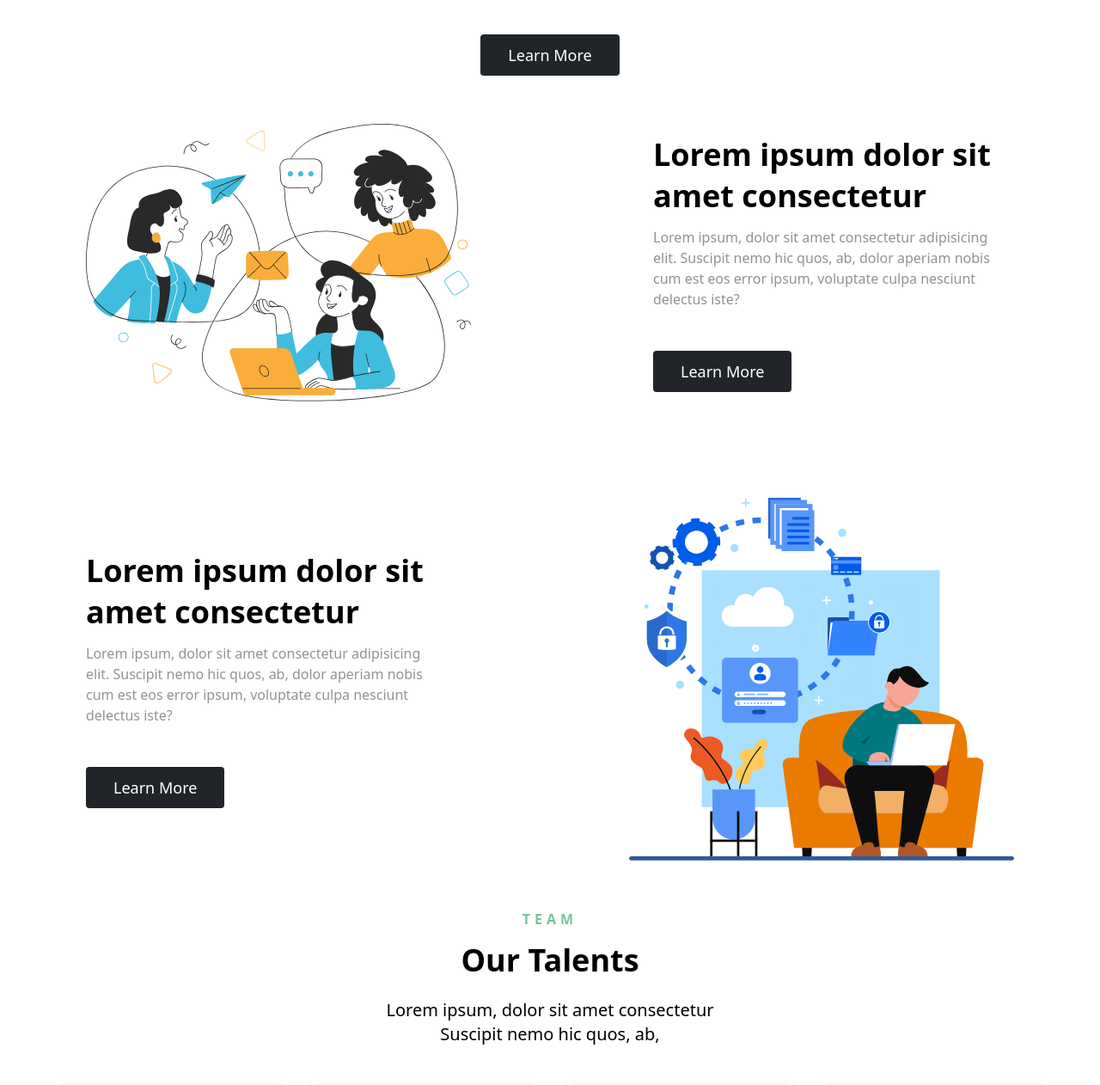
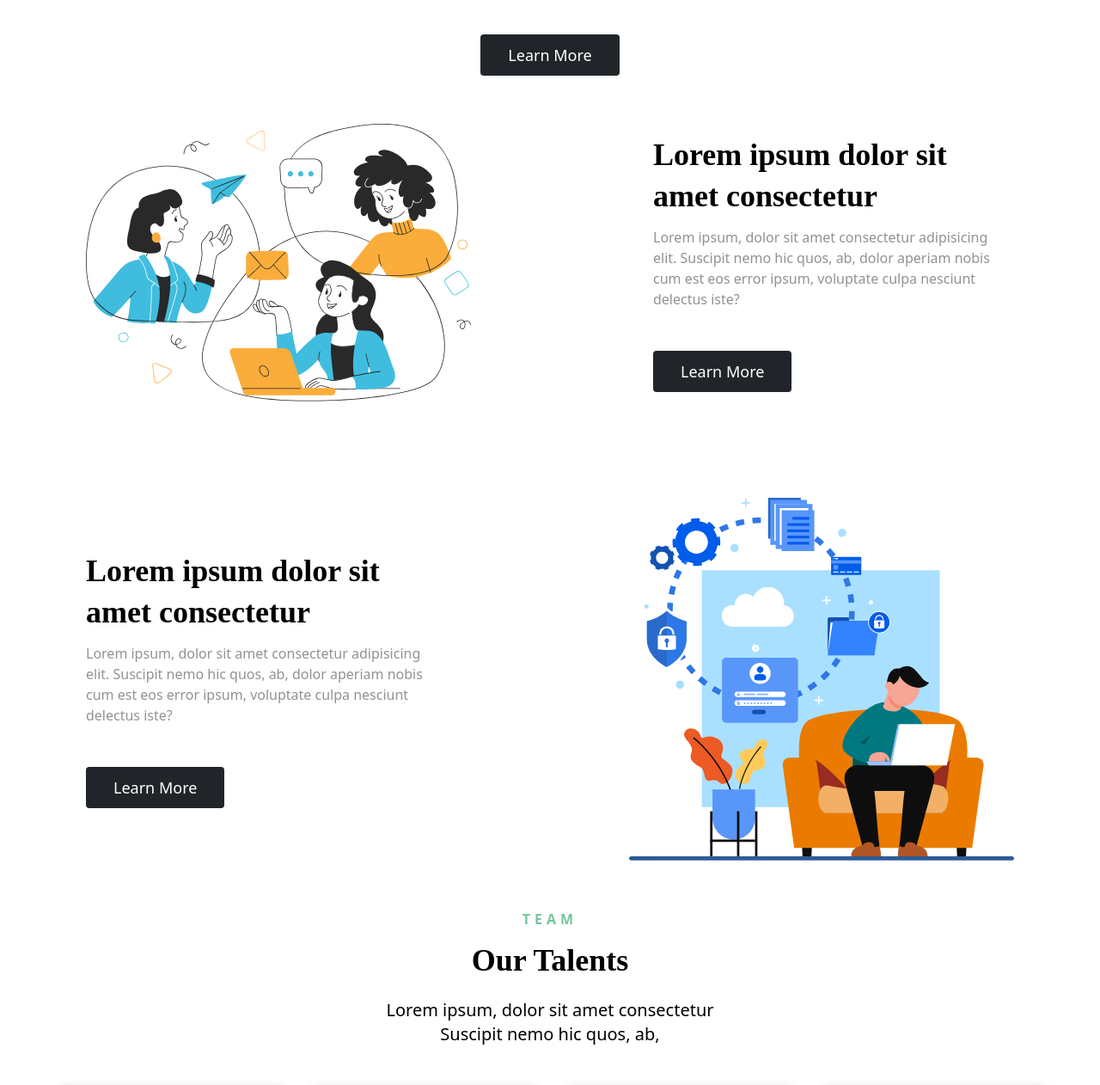
Before and after one commit to vojta1100/tailwindcss-projekt, a website: page index.html in a window 1280 px wide. Shown: the part 921-2183 px from the top of the page at 86% size. Drawn offline with Linux system fonts and the light colour scheme.

Commit message:
font-fix

```diff
--- a/index.html
+++ b/index.html
@@ -5,7 +5,6 @@
     <meta name="viewport" content="width=device-width, initial-scale=1.0">
     <title>Start</title>
     <link rel="stylesheet" href="static/main.css">
-
     <style>
         @media (min-width: 768px) and (max-width: 930px) {
             .mid-break-img {
@@ -47,7 +46,7 @@
         <div class="flex flex-col-reverse md:flex-row justify-between items-center h-full mt-10 sm:mt-0">
             <div class="font-worksans text-white md:mr-6 text-left px-4 md:px-0 mid-break-wrapper" style="max-width: 420px;">
                 <h2 class="tracking-widest font-black pb-3" style="letter-spacing: 5px; font-weight: 900;">WELCOME</h2>
-                <h1 class="font-crimson text-3xl sm:text-4xl font-bold leading-12 pb-3 mid-break-h1">Lorem ipsum dolor sit amet consectetur</h1>
+                <h1 class="font-[font-crimson] text-3xl sm:text-4xl font-bold leading-12 pb-3 mid-break-h1">Lorem ipsum dolor sit amet consectetur</h1>
                 <p class="text-base sm:text-lg text-white/75 mid-break-p">Lorem ipsum, dolor sit amet consectetur adipisicing elit. Suscipit nemo hic quos, ab, dolor aperiam nobis cum est eos error ipsum, voluptate culpa nesciunt delectus iste?</p>
                 <button class="mt-5 rounded-sm px-11 py-2 cursor-pointer bg-white text-black mb-8">Explore</button>
             </div>
@@ -60,7 +59,7 @@
     <section id="portfolio" class="flex flex-col items-center justify-center px-5 sm:px-25 text-center">
         <div class="pt-15 flex flex-col items-center font-worksans" style="max-width: 410px;">
             <h2 class="tracking-widest font-black pb-3 text-[var(--main-color)]" style="letter-spacing: 5px; font-weight: 900;">PARTNERS</h2>
-            <h1 class="font-crimson text-2xl sm:text-4xl font-bold leading-12 pb-3">Lorem Ipsum Dolor</h1>
+            <h1 class="font-[font-crimson] text-2xl sm:text-4xl font-bold leading-12 pb-3">Lorem Ipsum Dolor</h1>
             <p class="text-xl sm:text-xl pt-2">Lorem ipsum, dolor sit amet consectetur adipisicing elit.</p>
         </div>
 
@@ -79,7 +78,7 @@
         <img class="w-full md:w-auto max-w-xs md:max-w-md mb-10 md:mb-0" src="static/web_images/img2.svg" alt="img2">
 
         <div class="font-worksans text-black h-fit" style="max-width: 420px;">
-            <h1 class="font-crimson text-3xl sm:text-4xl md:text-3xl lg:text-4xl font-bold leading-12 pb-3">Lorem ipsum dolor sit amet consectetur</h1>
+            <h1 class="font-[font-crimson] text-3xl sm:text-4xl md:text-3xl lg:text-4xl font-bold leading-12 pb-3">Lorem ipsum dolor sit amet consectetur</h1>
             <p class="text-base sm:text-md text-[#212529]/50">Lorem ipsum, dolor sit amet consectetur adipisicing elit. Suscipit nemo hic quos, ab, dolor aperiam nobis cum est eos error ipsum, voluptate culpa nesciunt delectus iste?</p>
             <button class="mt-5 sm:mt-12 text-white bg-[#212529] px-8 py-2.5 rounded-sm text-lg cursor-pointer">Learn More</button>
         </div>
@@ -88,7 +87,7 @@
 
     <section class="mw-1200 md:flex-row py-1 sm:py-14 w-full px-5 md:px-15 flex-col-reverse flex items-center justify-between text-left">
         <div class="font-worksans text-black h-fit mb-10 md:mb-0" style="max-width: 420px;">
-            <h1 class="font-crimson text-3xl sm:text-4xl md:text-3xl lg:text-4xl font-bold leading-12 pb-3">Lorem ipsum dolor sit amet consectetur</h1>
+            <h1 class="font-[font-crimson] text-3xl sm:text-4xl md:text-3xl lg:text-4xl font-bold leading-12 pb-3">Lorem ipsum dolor sit amet consectetur</h1>
             <p class="text-base sm:text-md text-[#212529]/50">Lorem ipsum, dolor sit amet consectetur adipisicing elit. Suscipit nemo hic quos, ab, dolor aperiam nobis cum est eos error ipsum, voluptate culpa nesciunt delectus iste?</p>
             <button class="mt-5 sm:mt-12 text-white bg-[#212529] px-8 py-2.5 rounded-sm text-lg cursor-pointer">Learn More</button>
         </div>
@@ -99,7 +98,7 @@
     <section id="contact" class="flex flex-col items-center justify-center px-5 md:px-15 text-center">
         <div class="flex flex-col items-center font-worksans" style="max-width: 410px;">
             <h2 class="tracking-widest font-black pb-3 text-[var(--main-color)]" style="letter-spacing: 5px; font-weight: 900;">TEAM</h2>
-            <h1 class="font-crimson text-2xl sm:text-4xl font-bold leading-12 pb-3">Our Talents</h1>
+            <h1 class="font-[font-crimson] text-2xl sm:text-4xl font-bold leading-12 pb-3">Our Talents</h1>
             <p class="text-lg sm:text-xl pt-2">Lorem ipsum, dolor sit amet consectetur Suscipit nemo hic quos, ab,</p>
         </div>
 
```
Also changed, not shown: static/main.css.
